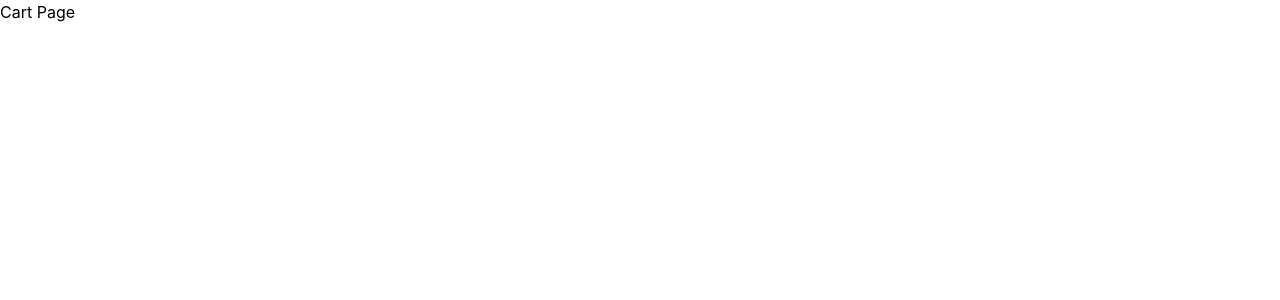
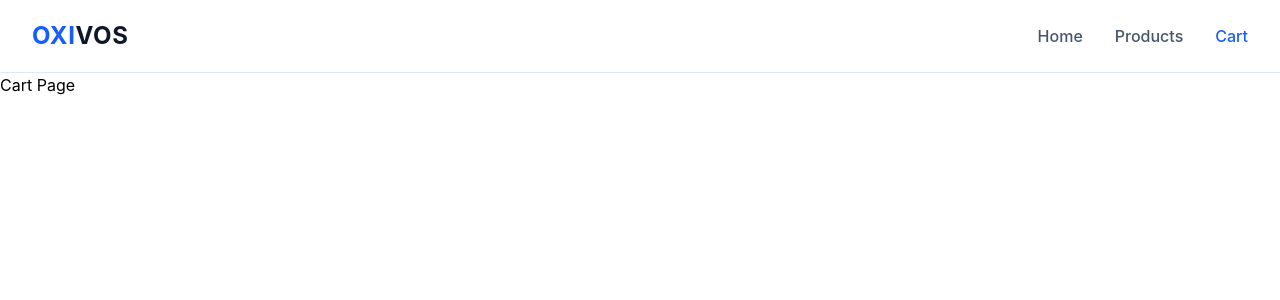
Before and after one commit to abdullahhodan123/OXIVOS, a React (Vite) app: page /cart in a window 1280 px wide. Shown: the top 300 px of the page. Built offline with nearby package versions, Linux system fonts and the light colour scheme.

Commit message:
nabvar added

```diff
--- a/package.json
+++ b/package.json
@@ -13,6 +13,7 @@
     "@tailwindcss/vite": "^4.3.3",
     "react": "^19.2.7",
     "react-dom": "^19.2.7",
+    "react-icons": "^5.7.0",
     "react-router-dom": "^7.18.1",
     "tailwindcss": "^4.3.3"
   },
--- a/src/App.jsx
+++ b/src/App.jsx
@@ -1,10 +1,12 @@
-import AppRoutes from "./routes/appRoutes";
+import Navbar from "./components/layout/Nabvar";
+import AppRoutes from "./routes/AppRoutes";
 
 function App() {
   return (
-    <div className="App">
+    <>
+      <Navbar />
       <AppRoutes />
-    </div>
+    </>
   );
 }
 
--- /dev/null
+++ b/src/components/common/Container.jsx
@@ -0,0 +1,10 @@
+function Container({ children }) {
+  return (
+     <div className="max-w-7xl mx-auto px-4 sm:px-6 lg:px-8">
+      {children}
+    </div>
+
+  );
+}
+
+export default Container;
--- a/src/components/layout/nabvar.jsx
+++ b/src/components/layout/nabvar.jsx
@@ -0,0 +1,116 @@
+import { useState } from "react";
+import { NavLink } from "react-router-dom";
+import { HiOutlineBars3, HiOutlineXMark } from "react-icons/hi2";
+import Container from "../common/Container";
+
+function Navbar() {
+  const [isOpen, setIsOpen] = useState(false);
+
+  const navLinks = [
+    { name: "Home", path: "/" },
+    { name: "Products", path: "/products" },
+    { name: "Cart", path: "/cart" },
+  ];
+
+  return (
+    <>
+      <header className="sticky top-0 z-40 border-b border-slate-200 bg-white/90 backdrop-blur">
+        <Container>
+          <nav className="flex h-18 items-center justify-between">
+            {/* Logo */}
+            <NavLink
+              to="/"
+              className="text-2xl font-bold tracking-wide text-slate-900"
+            >
+              <span className="text-blue-600">OXI</span>VOS
+            </NavLink>
+
+            {/* Desktop Menu */}
+            <ul className="hidden items-center gap-8 lg:flex">
+              {navLinks.map((link) => (
+                <li key={link.name}>
+                  <NavLink
+                    to={link.path}
+                    className={({ isActive }) =>
+                      `font-medium transition-colors duration-300 ${
+                        isActive
+                          ? "text-blue-600"
+                          : "text-slate-600 hover:text-blue-600"
+                      }`
+                    }
+                  >
+                    {link.name}
+                  </NavLink>
+                </li>
+              ))}
+            </ul>
+
+            {/* Mobile Menu Button */}
+            <button
+              onClick={() => setIsOpen(true)}
+              className="text-slate-700 lg:hidden"
+            >
+              <HiOutlineBars3 size={30} />
+            </button>
+          </nav>
+        </Container>
+      </header>
+
+      {/* Overlay */}
+      {isOpen && (
+        <div
+          className="fixed inset-0 z-40 bg-black/40 lg:hidden"
+          onClick={() => setIsOpen(false)}
+        />
+      )}
+
+      {/* Mobile Drawer */}
+      <aside
+        className={`fixed top-0 left-0 z-50 h-screen w-72 bg-white shadow-2xl transition-transform duration-300 ease-in-out lg:hidden ${
+          isOpen ? "translate-x-0" : "-translate-x-full"
+        }`}
+      >
+        {/* Drawer Header */}
+        <div className="flex items-center justify-between border-b border-slate-200 p-5">
+          <NavLink
+            to="/"
+            onClick={() => setIsOpen(false)}
+            className="text-2xl font-bold tracking-wide text-slate-900"
+          >
+            <span className="text-blue-600">OXI</span>VOS
+          </NavLink>
+
+          <button onClick={() => setIsOpen(false)}>
+            <HiOutlineXMark
+              size={30}
+              className="text-slate-700"
+            />
+          </button>
+        </div>
+
+        {/* Drawer Links */}
+        <ul className="mt-6 flex flex-col gap-2 px-4">
+          {navLinks.map((link) => (
+            <li key={link.name}>
+              <NavLink
+                to={link.path}
+                onClick={() => setIsOpen(false)}
+                className={({ isActive }) =>
+                  `block rounded-lg px-4 py-3 font-medium transition-all duration-300 ${
+                    isActive
+                      ? "bg-blue-50 text-blue-600"
+                      : "text-slate-700 hover:bg-slate-100 hover:text-blue-600"
+                  }`
+                }
+              >
+                {link.name}
+              </NavLink>
+            </li>
+          ))}
+        </ul>
+      </aside>
+    </>
+  );
+}
+
+export default Navbar;
```
Also changed, not shown: src/routes/appRoutes.jsx (+5 -5 lines), src/sections/HeroSection.jsx (added), src/sections/ProductSection.jsx (added), 1 other file (tests, documents, lock files or other folders).
